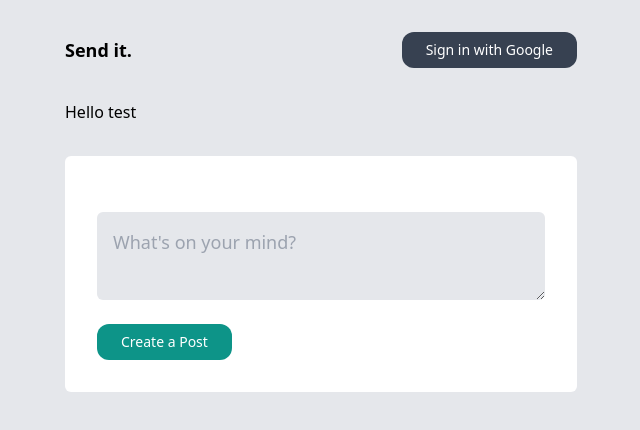
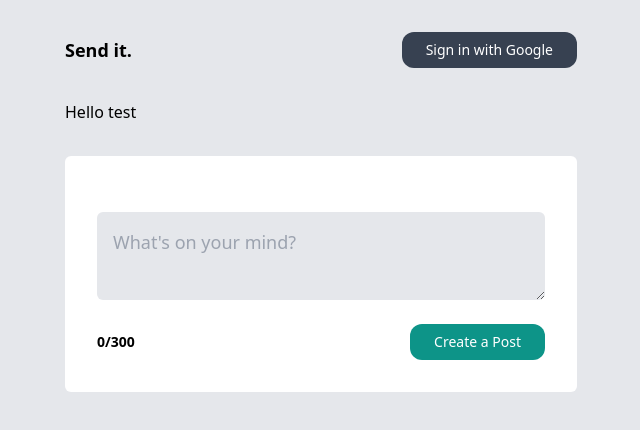
Before and after one commit to ZingZing001/postyy, a Next.js app: page / in a window 1280 px wide. Shown: the top 430 px of the page, without its empty margins (319-959 px from the left). Built offline with nearby package versions, Linux system fonts and the light colour scheme; no server answers.

Commit message:
feat: Improve character count display in AddPost component

```diff
--- a/app/components/AddPost.tsx
+++ b/app/components/AddPost.tsx
@@ -16,7 +16,12 @@ export default function CreatePost() {
           className="p-4 text-lg rounded-md my-2 bg-gray-200"
         ></textarea>
       </div>
-      <div>
+      <div className="flex items-center justify-between gap-2">
+        <p
+          className={`font-bold text-sm ${
+            title.length > 300 ? "text-red-700" : "text-grey-700"
+          }`}
+        >{`${title.length}/300`}</p>
         <button
           disabled={isDisabled}
           className="text-white text-sm px-6 py-2 rounded-xl bg-teal-600 disabled:opacity-25"
```
